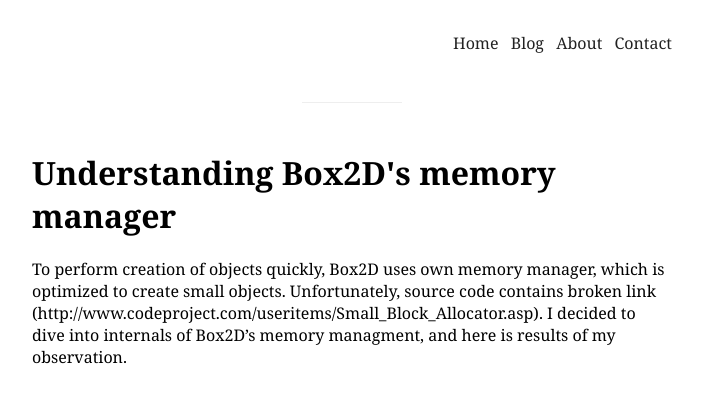
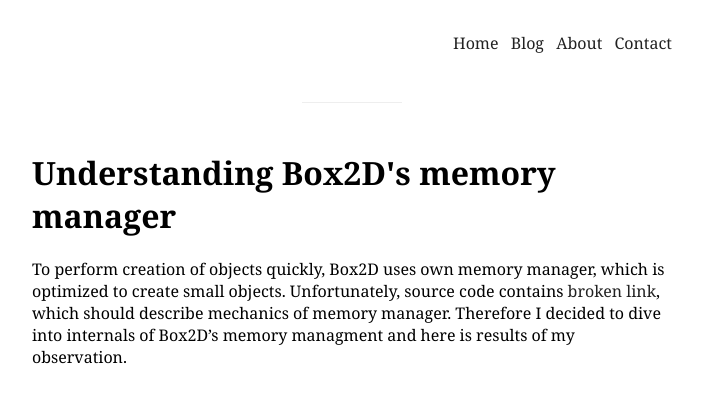
Before and after one commit to LmTinyToon/LmTinyToon.github.io, a Jekyll site: the page built from _posts/2017-05-07-UnderstandingBox2dMemory.md, in a window 1280 px wide. Shown: the top 403 px of the page, without its empty margins (288-991 px from the left). Built offline with Jekyll 4.4.1, drawn with Linux system fonts in a browser that asks for light colours.

Commit message:
Minor changes

```diff
--- a/_posts/2017-05-07-UnderstandingBox2dMemory.md
+++ b/_posts/2017-05-07-UnderstandingBox2dMemory.md
@@ -4,5 +4,6 @@
 ---
 
 To perform creation of objects quickly, Box2D uses own memory manager, which is optimized to create small objects.
-Unfortunately, source code contains broken link (http://www.codeproject.com/useritems/Small_Block_Allocator.asp).
-I decided to dive into internals of Box2D's memory managment, and here is results of my observation.
+Unfortunately, source code contains <a href="http://www.codeproject.com/useritems/Small_Block_Allocator.asp">broken link</a>, which should
+describe mechanics of memory manager.
+Therefore I decided to dive into internals of Box2D's memory managment and here is results of my observation.
```
